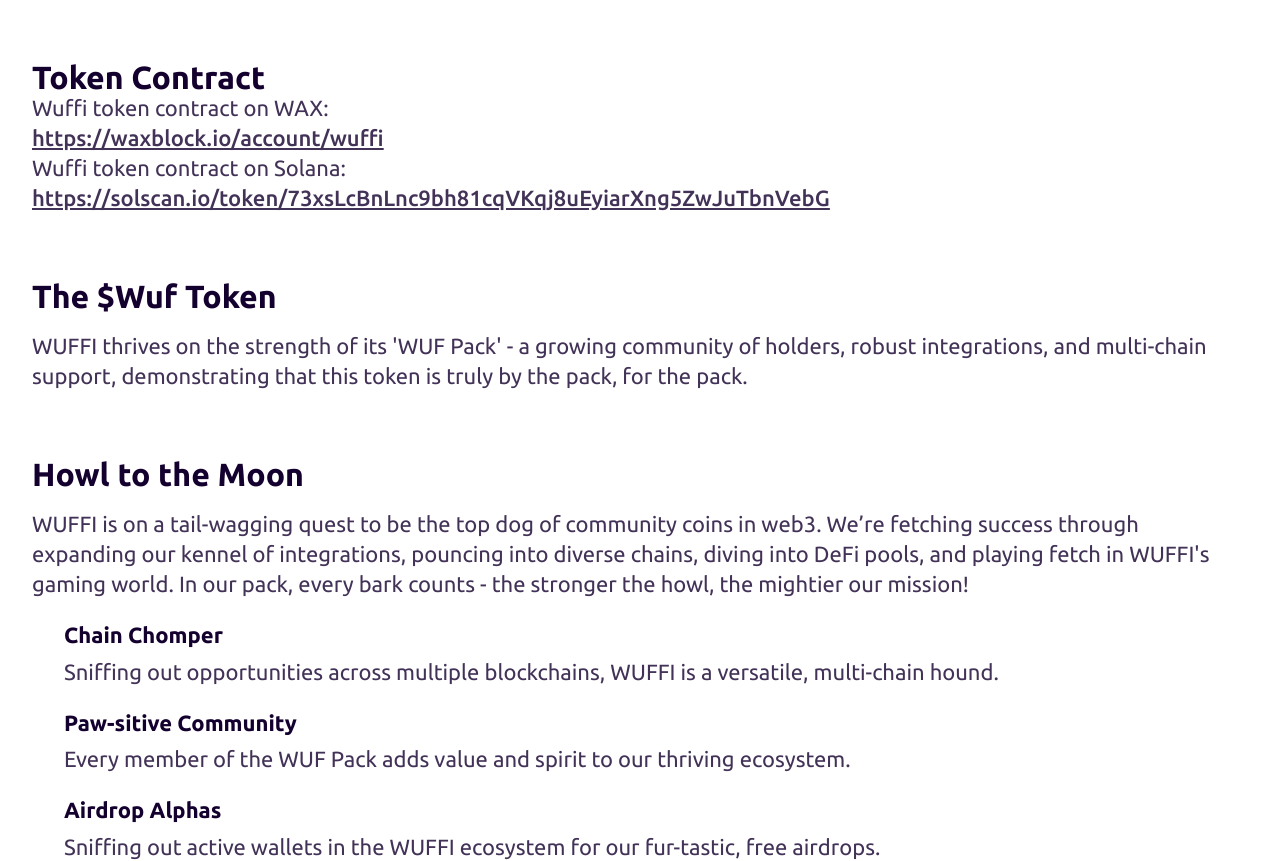
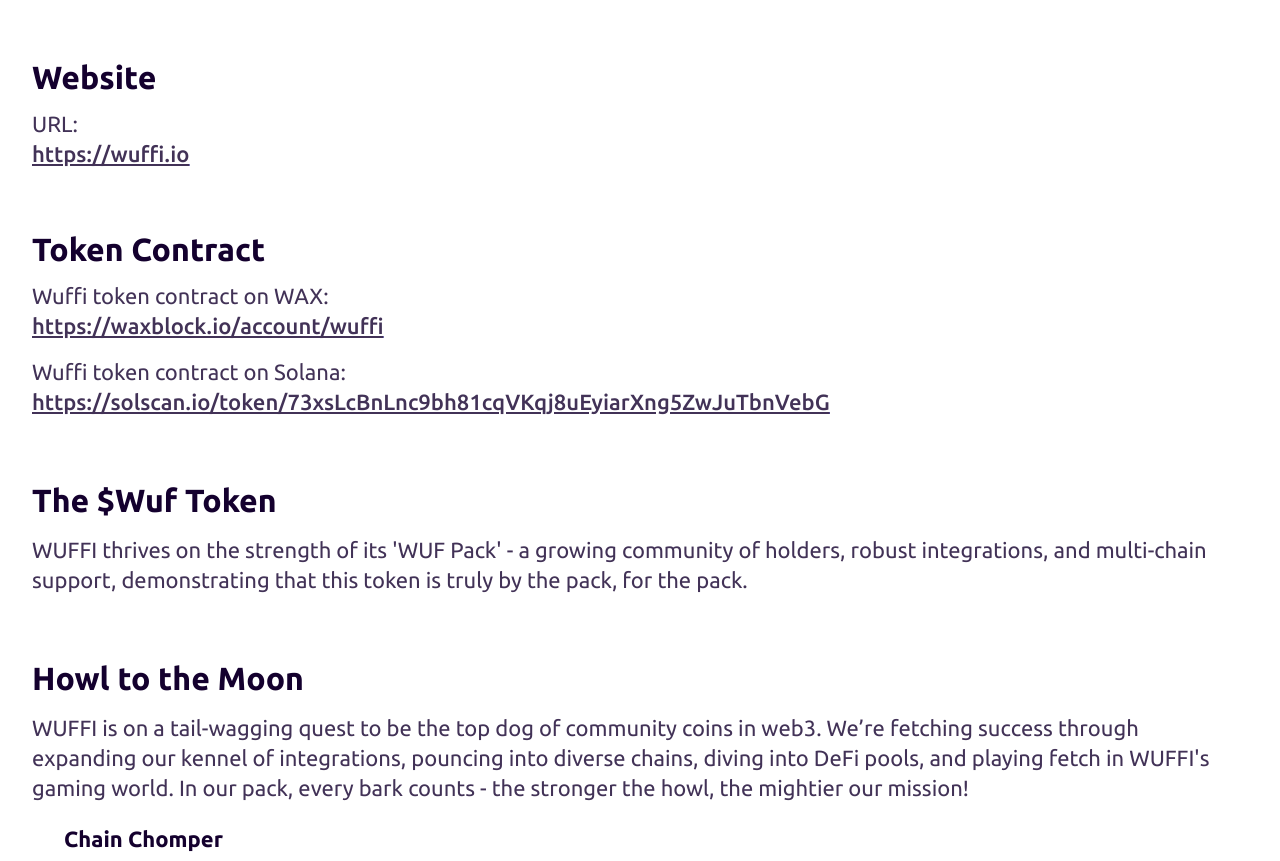
Before and after one commit to phanhuy111/wuffi-demo, a plain HTML site: page index.html in a window 1280 px wide. Shown: the part 1057-1918 px from the top of the page. Drawn offline with nearby package versions, Linux system fonts and the light colour scheme; a small style sheet from the web is missing.

Commit message:
wuffi to the moon

```diff
--- a/index.html
+++ b/index.html
@@ -48,7 +48,16 @@
         data-id="0:25">
         Wuffi Crypto™ | Home | Official Site
       </h1>
-      <div class="frame-1-nSXazb frame-1" data-id="0:26">
+      <div class="frame-1-nSXazb frame-1 frame-133848-nSXazb" data-id="0:26">
+        <div class="token-contract-ULxu5w valign-text-middle ubuntu-bold-black-rock-32px" data-id="0:27">
+          Website
+        </div>
+        <p class="wuffi-token-contract valign-text-middle ubuntu-normal-black-rock-22px" data-id="0:28">
+          <span class="text-link"><span class="span0-NSomfx ubuntu-normal-black-rock-22px">URL:&nbsp;</span><a href="https://wuffi.io" class="tag-link" target="_blank"><span class="span1-NSomfx tag-link"
+                data-hotspot-id="hp-0">https://wuffi.io</span></a></span>
+        </p>
+      </div>
+      <div class="frame-1-nSXazb frame-1 frame-133848-nSXazb" data-id="0:26">
         <div class="token-contract-ULxu5w valign-text-middle ubuntu-bold-black-rock-32px" data-id="0:27">
           Token Contract
         </div>
```
